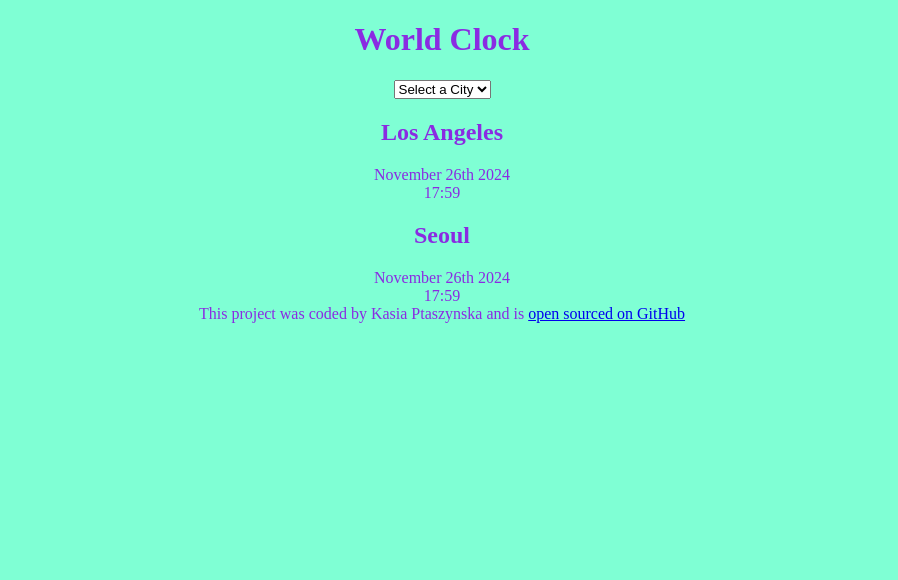
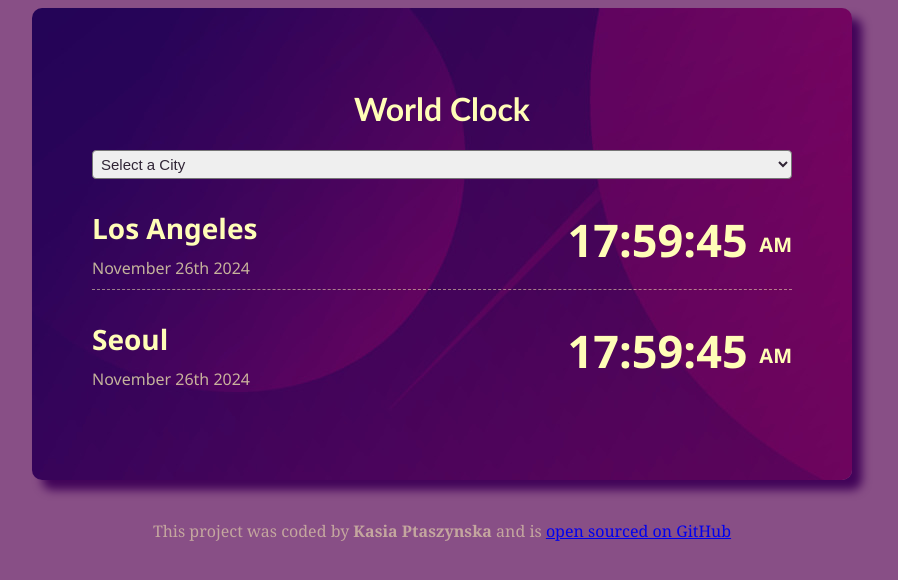
Before and after one commit to rissri/world-clock, a plain HTML site: page index.html in a window 1280 px wide. Shown: the whole page, without its empty margins (198-1096 px from the left). Drawn offline with Linux system fonts and the light colour scheme.

Commit message:
CSS tweaks

```diff
--- a/css/style.css
+++ b/css/style.css
@@ -1,5 +1,58 @@
+.container {
+  max-width: 700px;
+  color: #fffdb7;
+  margin: 0 auto;
+  background-image: url(vecteezy_abstract-purple-fluid-wave-background_6868933.jpg);
+  padding: 60px;
+  border-radius: 10px;
+  box-shadow: 10px 10px 10px #420459;
+}
+.city {
+  display: flex;
+  justify-content: space-between;
+  margin: 20px 0;
+  border-bottom: 1px dashed rgba(255, 253, 184, 0.5);
+  padding: 10px 0;
+}
+.city:last-child {
+  border: none;
+}
+.date {
+  opacity: 0.7;
+}
+.time {
+  font-size: 45px;
+  font-weight: bold;
+}
+.time small {
+  font-size: 20px;
+  vertical-align: middle;
+}
 body {
-    background-color: aquamarine;
-    color: blueviolet;
-    text-align: center;
+  background-color: #884f86;
+  font-family: "Segoe UI", Tahoma, Geneva, Verdana, sans-serif;
 }
+
+select {
+  display: block;
+  width: 100%;
+  border-radius: 4px;
+  padding: 4px;
+  font-size: 15px;
+  color: #302535;
+}
+h1 {
+  text-align: center;
+  font-family: "Gill Sans", "Gill Sans MT", Calibri, "Trebuchet MS", sans-serif;
+}
+h2 {
+  margin: 0 0 10px;
+  font-size: 28px;
+}
+footer {
+  margin: 20px 0;
+  text-align: center;
+  padding: 20px;
+  font-family: Cambria, Cochin, Georgia, Times, "Times New Roman", serif;
+  color: rgba(255, 253, 184, 0.5);
+}
--- a/index.html
+++ b/index.html
@@ -18,19 +18,23 @@
       </select>
 
       <div class="city">
-        <h2>Los Angeles</h2>
+        <div><h2>Los Angeles</h2>
         <div class="date">November 26th 2024</div>
-        <div class="time">17:59</div>
+        </div>
+        <div class="time">17:59:45 <small>AM</small> </div>
       </div>
+       <div class="city">
+        <div><h2>Seoul</h2>
+        <div class="date">November 26th 2024</div>
+        </div>
+        <div class="time">17:59:45 <small>AM</small> </div>
+      </div>
+
+
     </div>
-    <div class="city">
-        <h2>Seoul</h2>
-        <div class="date">November 26th 2024</div>
-        <div class="time">17:59</div>
-      </div>
     </div>
     <footer>
-      This project was coded by Kasia Ptaszynska and is
+      This project was coded by <strong>Kasia Ptaszynska</strong> and is
       <a href="https://github.com/rissri/world-clock" target="_blank">
         open sourced on GitHub</a
       >
```
Also changed, not shown: css/vecteezy_abstract-purple-fluid-wave-background_6868933.jpg (added).
